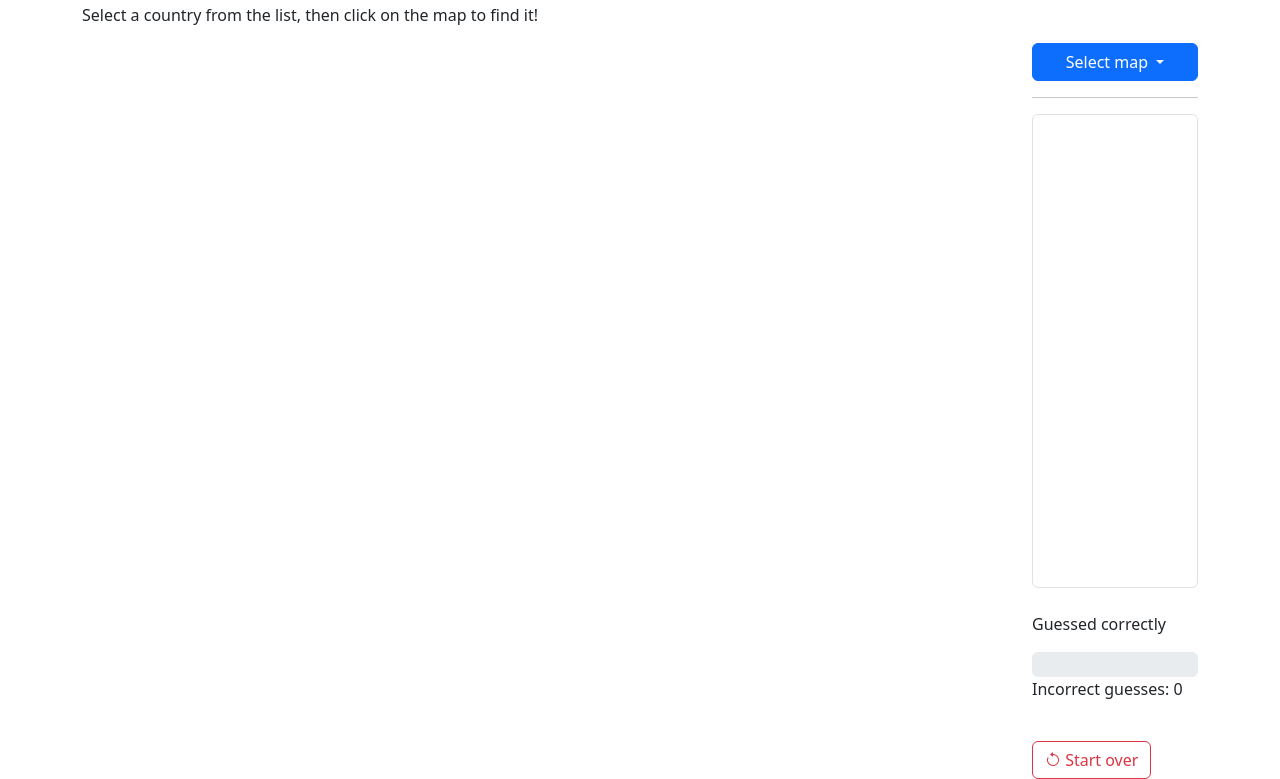
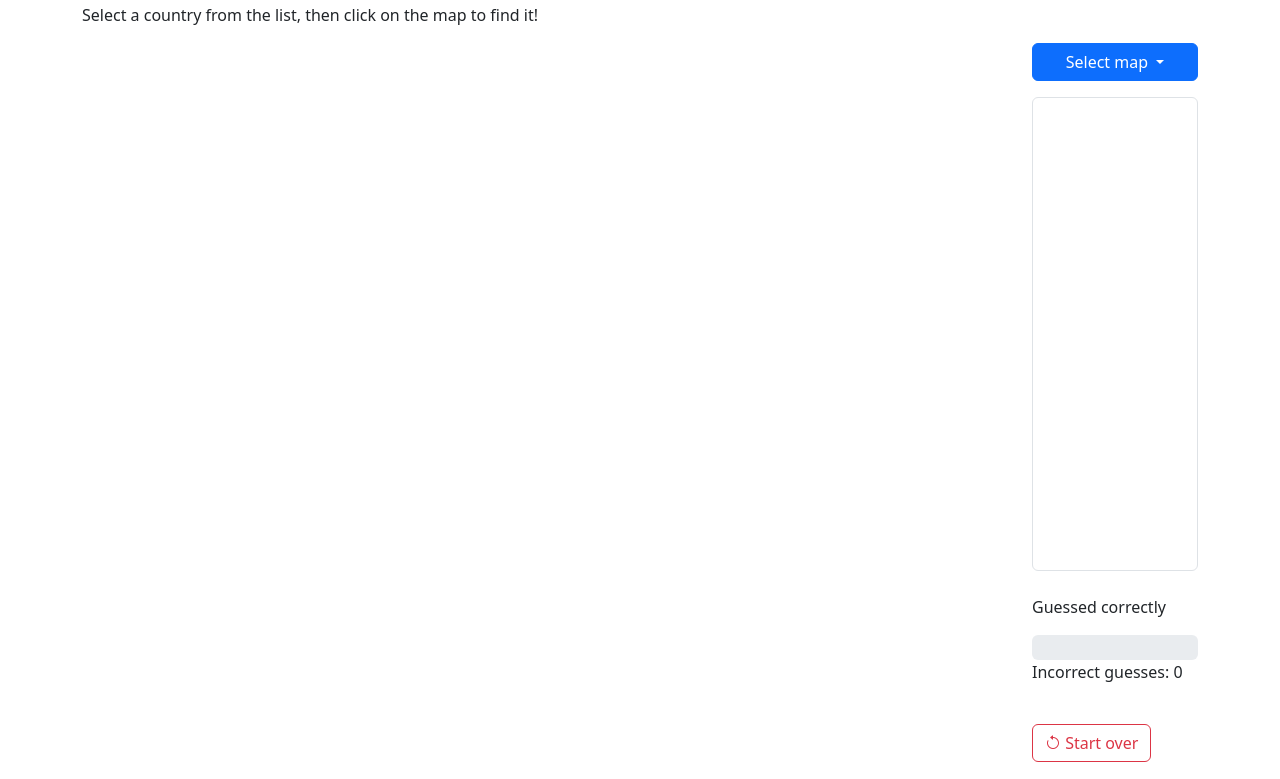
Before and after one commit to alixbergeret/learn-maps, a plain HTML site: page learn-maps.html in a window 1280 px wide. Shown: the part 69-848 px from the top of the page. Drawn offline with nearby package versions, Linux system fonts and the light colour scheme; some packages are replaced by stand-ins of ours; no server answers.

Commit message:
Added comments, tidied up code.

```diff
--- a/learn-maps.html
+++ b/learn-maps.html
@@ -26,9 +26,8 @@
 					</button>
 					<ul class="dropdown-menu" id="MapList"></ul>
 				</div>
-				<hr>
 
-				<select class="form-select overflow-y-auto" size="20" aria-label="Size 3 select example" id="selectList"></select>
+				<select class="form-select overflow-y-auto mt-3" size="20" aria-label="Size 3 select example" id="selectList"></select>
 
 				<p class="mt-4">Guessed correctly</p>
 				<div class="progress" role="progressbar" aria-label="Success example" aria-valuenow="25" aria-valuemin="0" aria-valuemax="100">
--- a/learn-maps.js
+++ b/learn-maps.js
@@ -109,15 +109,13 @@ async function initMap() {
 initMap();
 //-----------------------------------------------------------------------------------------------------------------------------
 
+// User selects country/region in the list
 selectList.addEventListener("click", function(event) {
-  console.log("1");
   if (event.target.matches(".choice")) {
-    console.log("2");
     CurrentChoice = event.target.innerHTML;
     CurrentID = event.target.getAttribute('id');
   }
 });
-
 
 // Centers maps depending on map choice
 dropDown.addEventListener("click", function(event) {
@@ -127,11 +125,16 @@ dropDown.addEventListener("click", function(event) {
 
 // Start over button pressed
 btnReset.addEventListener("click", function(event) {
+
+  // Reset score
   ProgressBar.style.width = '0%';
   CurrentScore = 0;
   ProgressBar.innerHTML = CurrentScore + '/' + ProgressBar.dataset.max;
-  marker.map = null;
+
+  // Resert incorrect guesses
   incorrectGuesses = 0;
   document.getElementById("incorrectEm").innerHTML = incorrectGuesses;
 
+  // Remove markers - TO BE DONE
+
 });
```
